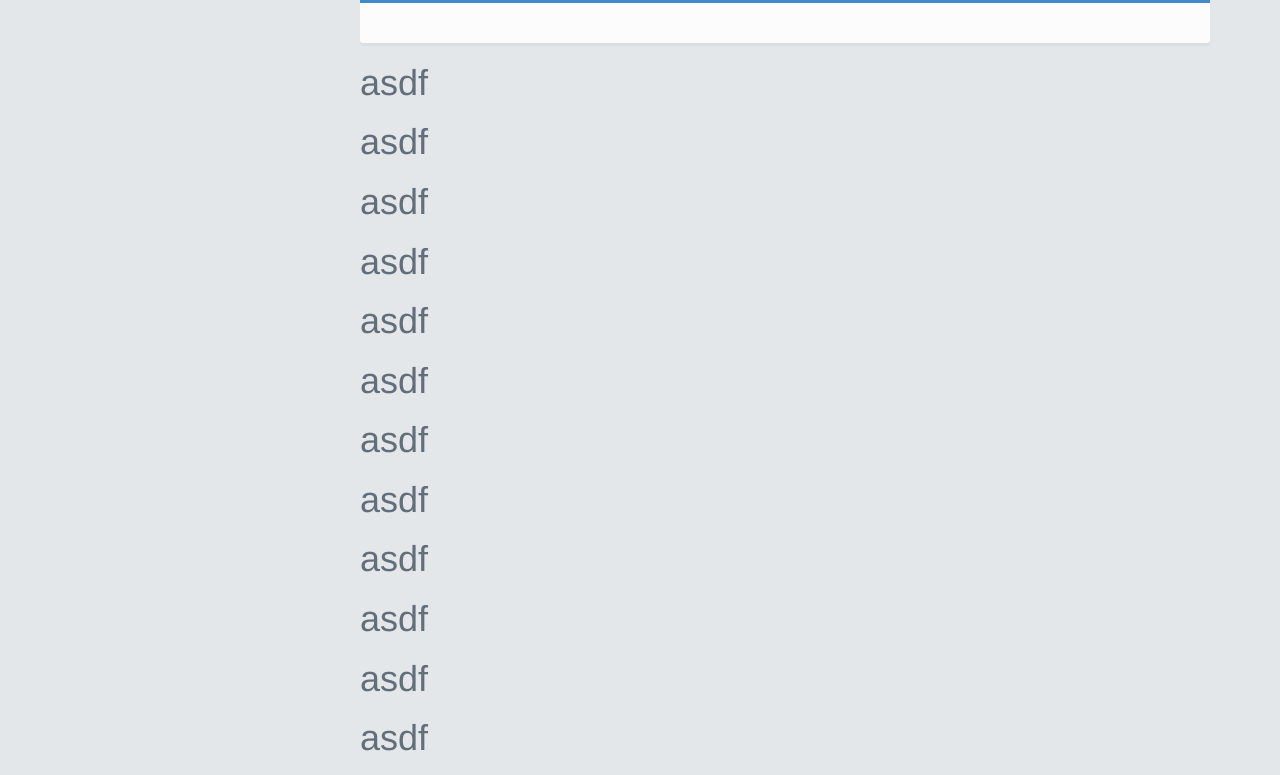
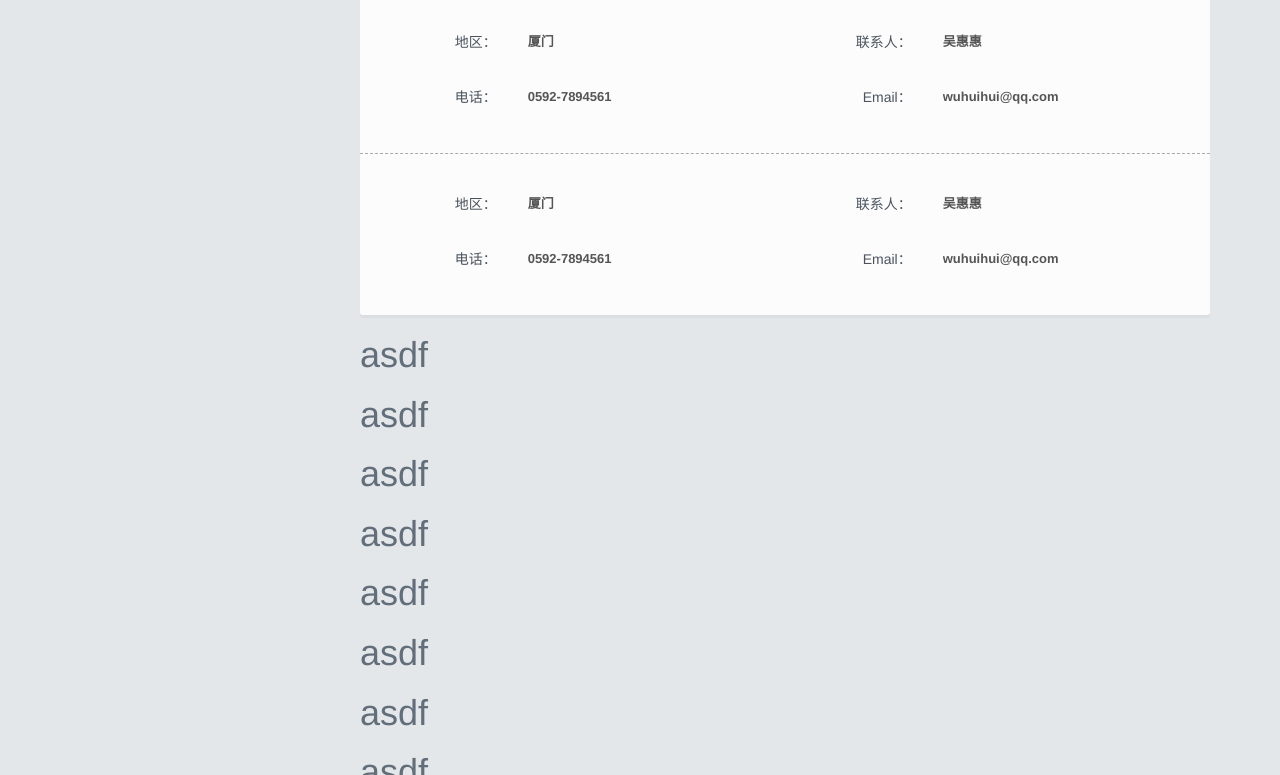
Before and after one commit to zhengsk/supplier_webroot, a plain HTML site: page supplier_edit_unbrand.html in a window 1280 px wide. Shown: the part 1178-1953 px from the top of the page. Drawn offline with Linux system fonts and the light colour scheme.

Commit message:
edit  07/02

```diff
--- a/css/style.custom.css
+++ b/css/style.custom.css
@@ -773,6 +773,17 @@ div.tagsinput span.tag a:hover {
 }
 
 .panel-multiple-body .panel-body{
-    border-top: 1px solid #CCC;
-    padding-top: 35px;
+    border-top: 1px dashed #AAA;
+    padding-top: 30px;
 }
+
+.panel-multiple-body .panel-body:nth-of-type(2){
+    border-top: 0;
+}
+
+.form-only-show[disabled]{
+    border-color: transparent;
+    background-color: transparent;
+    font-weight: bolder;
+    cursor: default;
+}
--- a/supplier_edit_unbrand.html
+++ b/supplier_edit_unbrand.html
@@ -311,7 +311,7 @@
                                 </div>
                             </div>
 
-                            <div class="panel panel-primary">
+                            <div class="panel panel-primary panel-multiple-body">
                                 <div class="panel-heading">
 
                                     <!-- <div class="pull-right">
@@ -332,16 +332,97 @@
                                         <a href="" class="panel-edit tooltips" data-toggle="tooltip" data-original-title="新增"><i class="glyphicon glyphicon-plus"></i></a>
                                     </div>
 
-
-
-
-
                                     <h3 class="panel-title">
                                         <span class="glyphicon glyphicon-saved"></span> 联系方式
                                     </h3>
                                 </div>
                                 <div class="panel-body">
-
+                                    <div class="row form-horizontal">
+                                        <div class="col-sm-6">
+                                            <div class="form-group">
+                                                <label class="col-sm-4 control-label">
+                                                    地区：
+                                                </label>
+                                                <div class="col-sm-8">
+                                                    <input type="text" name="name" value="厦门" class="form-control form-only-show" disabled>
+                                                </div>
+                                            </div>
+                                        </div>
+                                        <div class="col-sm-6">
+                                            <div class="form-group">
+                                                <label class="col-sm-4 control-label">
+                                                    联系人：
+                                                </label>
+                                                <div class="col-sm-8">
+                                                    <input type="text" name="name" value="吴惠惠" class="form-control form-only-show" disabled>
+                                                </div>
+                                            </div>
+                                        </div>
+                                        <div class="col-sm-6">
+                                            <div class="form-group">
+                                                <label class="col-sm-4 control-label">
+                                                    电话：
+                                                </label>
+                                                <div class="col-sm-8">
+                                                    <input type="text" name="name" value="0592-7894561" class="form-control form-only-show" disabled>
+                                                </div>
+                                            </div>
+                                        </div>
+                                        <div class="col-sm-6">
+                                            <div class="form-group">
+                                                <label class="col-sm-4 control-label">
+                                                    Email：
+                                                </label>
+                                                <div class="col-sm-8">
+                                                    <input type="text" name="name" value="wuhuihui@qq.com" class="form-control form-only-show" disabled>
+                                                </div>
+                                            </div>
+                                        </div>
+                                    </div>
+                                </div>
+                                <div class="panel-body">
+                                    <div class="row form-horizontal">
+                                        <div class="col-sm-6">
+                                            <div class="form-group">
+                                                <label class="col-sm-4 control-label">
+                                                    地区：
+                                                </label>
+                                                <div class="col-sm-8">
+                                                    <input type="text" name="name" value="厦门" class="form-control form-only-show" disabled>
+                                                </div>
+                                            </div>
+                                        </div>
+                                        <div class="col-sm-6">
+                                            <div class="form-group">
+                                                <label class="col-sm-4 control-label">
+                                                    联系人：
+                                                </label>
+                                                <div class="col-sm-8">
+                                                    <input type="text" name="name" value="吴惠惠" class="form-control form-only-show" disabled>
+                                                </div>
+                                            </div>
+                                        </div>
+                                        <div class="col-sm-6">
+                                            <div class="form-group">
+                                                <label class="col-sm-4 control-label">
+                                                    电话：
+                                                </label>
+                                                <div class="col-sm-8">
+                                                    <input type="text" name="name" value="0592-7894561" class="form-control form-only-show" disabled>
+                                                </div>
+                                            </div>
+                                        </div>
+                                        <div class="col-sm-6">
+                                            <div class="form-group">
+                                                <label class="col-sm-4 control-label">
+                                                    Email：
+                                                </label>
+                                                <div class="col-sm-8">
+                                                    <input type="text" name="name" value="wuhuihui@qq.com" class="form-control form-only-show" disabled>
+                                                </div>
+                                            </div>
+                                        </div>
+                                    </div>
                                 </div>
                             </div>
 
@@ -377,26 +458,6 @@
                             <h1>asdf</h1>
                             <h1>asdf</h1>
                             <h1>asdf</h1>
-                            <div class="panel panel-primary">
-                                <div class="panel-heading">
-                                    <h3 class="panel-title"><span class="glyphicon glyphicon-user"></span> 供方性质</h3>
-                                </div>
-                                <div class="panel-body form-inline" id="supplierProperty">
-                                    <div class="rdio rdio-primary form-group">
-                                        <input type="radio" name="supplierProperty" value="1" id="radioPrimary_01">
-                                        <label for="radioPrimary_01">独立法人</label>
-                                    </div>
-                                    <div class="rdio rdio-primary form-group">
-                                        <input type="radio" name="supplierProperty" value="2" id="radioPrimary_02">
-                                        <label for="radioPrimary_02">分院（无资质）</label>
-                                    </div>
-                                    <div class="rdio rdio-primary form-group">
-                                        <input type="radio" name="supplierProperty" value="3" id="radioPrimary_03">
-                                        <label for="radioPrimary_03">自然人</label>
-                                    </div>
-                                </div>
-                            </div>
-                        </div>
                     </div>
 
                     <div class="row">
@@ -404,7 +465,7 @@
                             <div data-spy="affix" class="fixed-button-wrapper">
                                 <p class="text-right container">
                                     <button class="btn btn-white mr5" id="selectSupplierCancel">取消</button>
-                                    <button class="btn btn-primary" id="selectSupplierNext">下一步 <span class="glyphicon glyphicon-chevron-right"></span></button>
+                                    <button class="btn btn-primary" id="selectSupplierNext"><span class="glyphicon glyphicon-ok"></span>&ensp;提交</button>
                                 </p>
                             </div>
                         </div>
```
